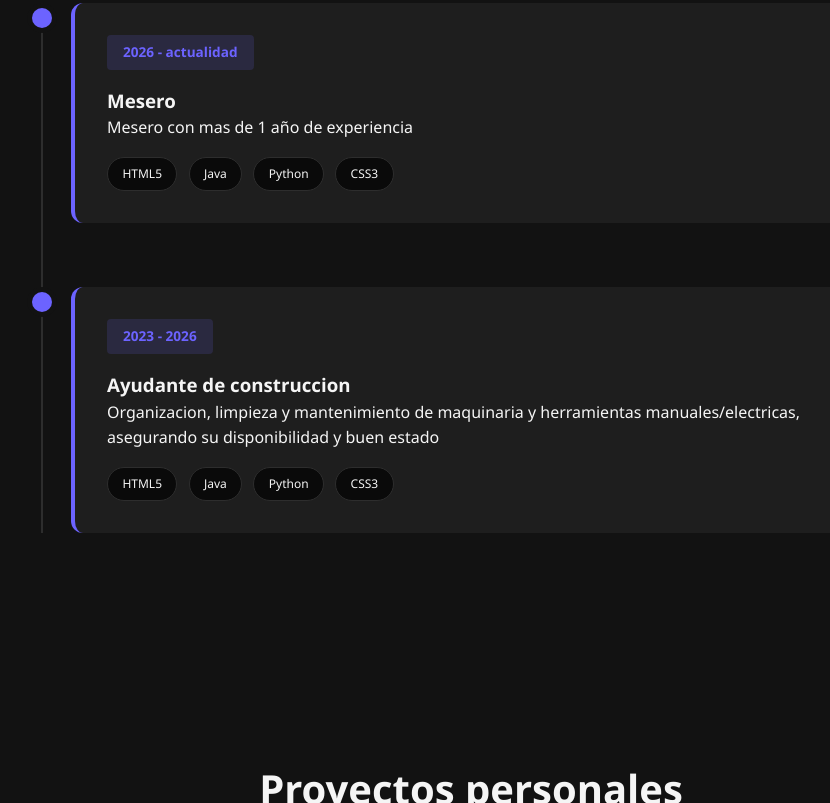
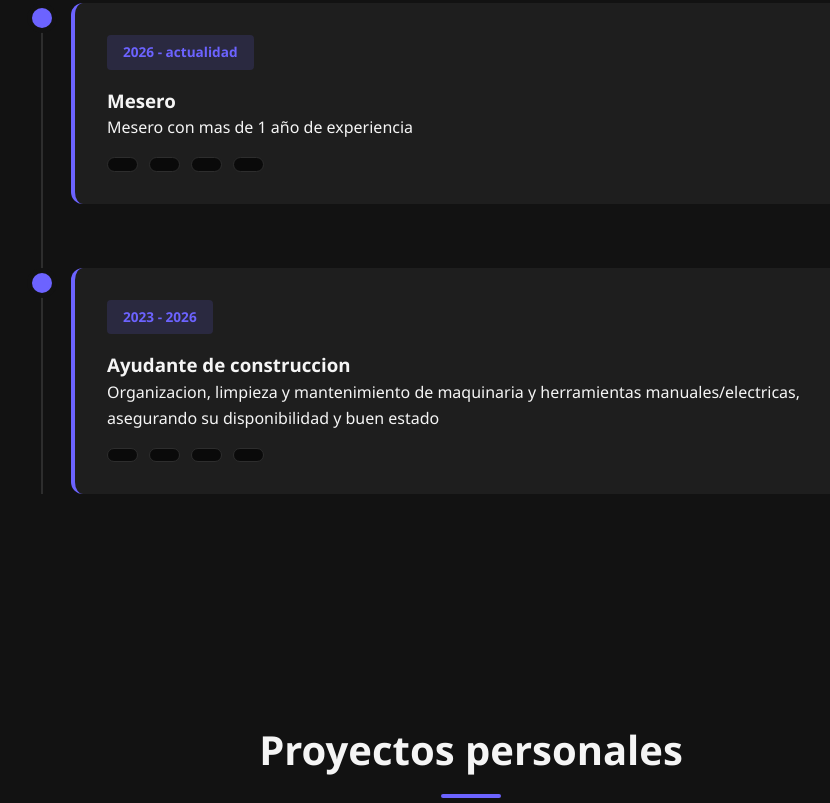
Before and after one commit to wperezd-dot/Portafolio-web-, a plain HTML site: page index.html in a window 1280 px wide. Shown: the part 1005-1808 px from the top of the page, without its empty margins (169-999 px from the left). Drawn offline with Linux system fonts and the light colour scheme.

Commit message:
Update index.html

```diff
--- a/index.html
+++ b/index.html
@@ -51,10 +51,10 @@
                         <h4></h4>
                         <p>Mesero con mas de 1 año de experiencia</p>
                         <ul class="skills">
-                            <li>HTML5</li>
-                            <li>Java</li>
-                            <li>Python</li>
-                            <li>CSS3</li>
+                            <li></li>
+                            <li></li>
+                            <li></li>
+                            <li></li>
                         </ul>
                     </div>
                 </div>
@@ -65,10 +65,10 @@
                         <h4></h4>
                         <p>Organizacion, limpieza y mantenimiento de maquinaria y herramientas manuales/electricas, asegurando su disponibilidad y buen estado</p>
                         <ul class="skills">
-                            <li>HTML5</li>
-                            <li>Java</li>
-                            <li>Python</li>
-                            <li>CSS3</li>
+                            <li></li>
+                            <li></li>
+                            <li></li>
+                            <li></li>
                         </ul>
                     </div>
                 </div>
```
